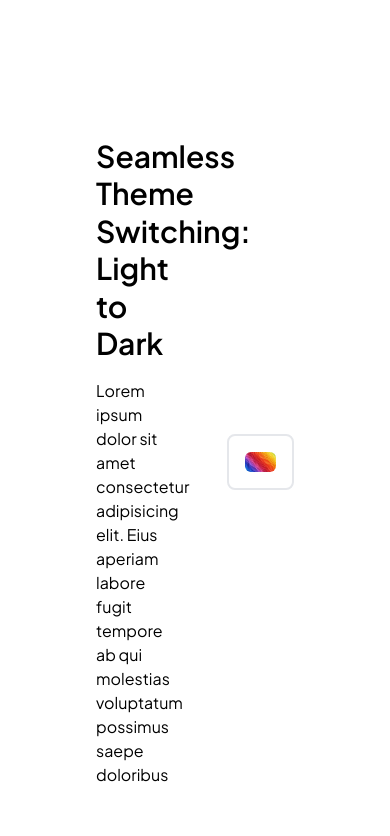
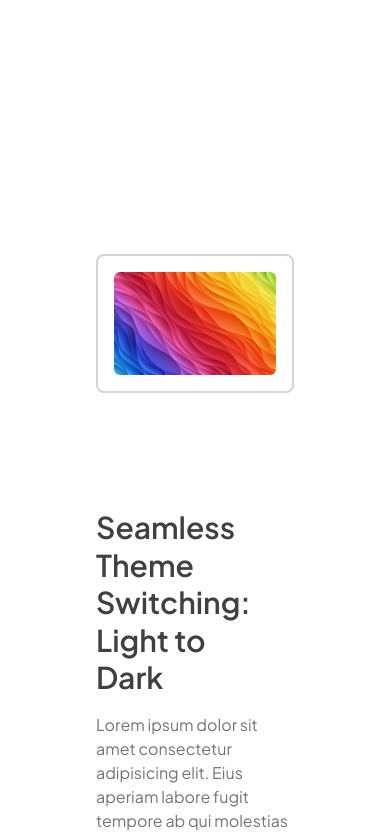
Before and after one commit to satriabahari/creator-pro, a Next.js app: page / in a window 390 px wide. Shown: the part 2620-3456 px from the top of the page. Built offline with nearby package versions, Linux system fonts and the light colour scheme.

Commit message:
refactor: change some code

```diff
--- a/src/modules/home/components/blog/BlogList.tsx
+++ b/src/modules/home/components/blog/BlogList.tsx
@@ -4,7 +4,7 @@ import BlogCard from "../../../../common/components/elements/BlogCard";
 
 const BlogList = () => {
   return (
-    <div className="grid grid-cols-3 gap-4">
+    <div className="grid lg:grid-cols-3 grid-cols-1 lg:gap-4 gap-8">
       {BLOG_ITEMS.slice(0, 3).map((blog, index) => (
         <BlogCard
           key={index}
--- a/src/modules/home/components/cta/CallToAction.tsx
+++ b/src/modules/home/components/cta/CallToAction.tsx
@@ -5,19 +5,24 @@ import React from "react";
 const CallToAction = () => {
   return (
     <SubContainer
-      className="flex flex-col items-center justify-center gap-4 rounded-xl bg-gradient-to-b p-8 text-center dark:from-neutral-800 dark:to-neutral-900 overflow-hidden"
+      className="relative flex flex-col items-center justify-center gap-4 overflow-hidden rounded-xl p-8 text-center"
       id="cta"
     >
+      {/* <SubContainer
+      className="flex relative flex-col items-center justify-center gap-4 overflow-hidden rounded-xl bg-gradient-to-b from-neutral-200 to-neutral-100 p-8 text-center dark:from-neutral-800 dark:to-neutral-900"
+      id="cta"
+    > */}
+      <div className="absolute inset-0 -z-10 h-full w-full bg-white bg-[radial-gradient(#e5e7eb_1px,transparent_1px)] [background-size:16px_16px] dark:bg-[#222222] dark:bg-[radial-gradient(#606060,transparent_1px)]"></div>
       <div className="flex flex-col" data-aos="fade-up" data-aos-anchor="#cta">
-        <h4 className="text-3xl font-semibold dark:text-neutral-300">
+        <h4 className="lg:text-3xl text-xl font-semibold text-neutral-700 dark:text-neutral-300">
           Unlock Your Potential:
         </h4>
-        <h4 className="text-3xl font-semibold dark:text-neutral-300">
+        <h4 className="lg:text-3xl text-xl font-semibold text-neutral-700 dark:text-neutral-300">
           Try Our Free Versio Today!
         </h4>
       </div>
       <p
-        className="w-1/3 text-sm dark:text-neutral-500"
+        className="lg:w-1/3 text-sm text-neutral-500"
         data-aos="fade-up"
         data-aos-delay="400"
         data-aos-anchor="#cta"
@@ -26,7 +31,7 @@ const CallToAction = () => {
         pariaturunr?
       </p>
       <button
-        className="rounded-lg px-4 py-2 dark:bg-neutral-100 dark:text-neutral-700"
+        className="rounded-lg bg-neutral-800 px-4 py-2 text-neutral-300 dark:bg-neutral-100 dark:text-neutral-700 text-xs lg:text-base"
         data-aos="fade-up"
         data-aos-delay="650"
         data-aos-anchor="#cta"
--- a/src/modules/home/components/features/FeatureSection.tsx
+++ b/src/modules/home/components/features/FeatureSection.tsx
@@ -15,18 +15,18 @@ const FeatureSection = ({
 }: FeatureProps) => {
   return (
     <SubContainer
-      className="grid grid-cols-2 items-center gap-16"
+      className="grid grid-rows-2 items-center lg:gap-16 lg:grid-cols-2"
       id={`feature-${id}`}
     >
       <div
-        className="space-y-4"
+        className="order-1 space-y-4 lg:order-none"
         data-aos={aosTitle}
         data-aos-anchor={`#feature-${id}`}
       >
-        <h3 className="w-3/4 text-3xl font-semibold leading-tight dark:text-neutral-300">
+        <h3 className="w-3/4 text-3xl font-semibold leading-tight text-neutral-700 dark:text-neutral-300">
           {title}
         </h3>
-        <p className="dark:text-neutral-400">{description}</p>
+        <p className="text-neutral-500">{description}</p>
       </div>
       {/* <div
         className={cn(
@@ -36,7 +36,7 @@ const FeatureSection = ({
       > */}
       <div
         className={cn(
-          "rounded-lg border-2 bg-gradient-to-b p-4 dark:border-neutral-700 dark:from-neutral-800 dark:to-neutral-900",
+          "rounded-lg border-2 border-neutral-300 bg-gradient-to-b p-4 dark:border-neutral-700 dark:from-neutral-800 dark:to-neutral-900",
           positionGrid,
         )}
         data-aos={aosImage}
--- a/src/modules/home/components/testimonial/TestimonialCard.tsx
+++ b/src/modules/home/components/testimonial/TestimonialCard.tsx
@@ -10,7 +10,7 @@ const TestimonialCard = ({
 }: TestimonialProps) => {
   return (
     <div className="mx-4 w-96 rounded-2xl bg-gradient-to-br p-0.5 dark:from-purple-500 dark:via-pink-500 dark:to-yellow-500">
-      <div className="space-y-5 rounded-2xl bg-neutral-200 bg-gradient-to-b p-6 dark:from-neutral-800 dark:to-neutral-900">
+      <div className="space-y-5 rounded-2xl from-neutral-200 to-neutral-100 bg-gradient-to-b p-6 dark:from-neutral-800 dark:to-neutral-900">
         <div className="flex items-center gap-2">
           <Image
             src={image}
```
